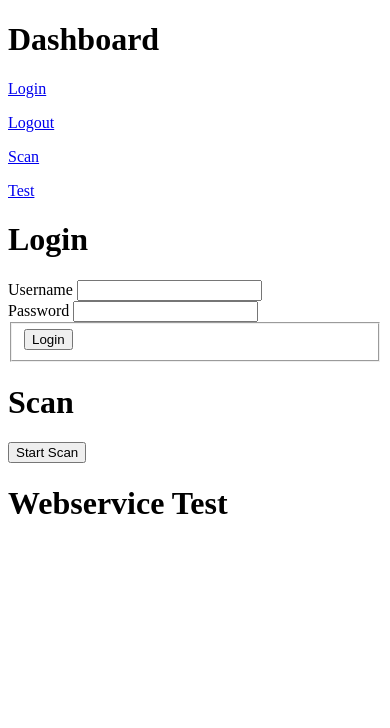
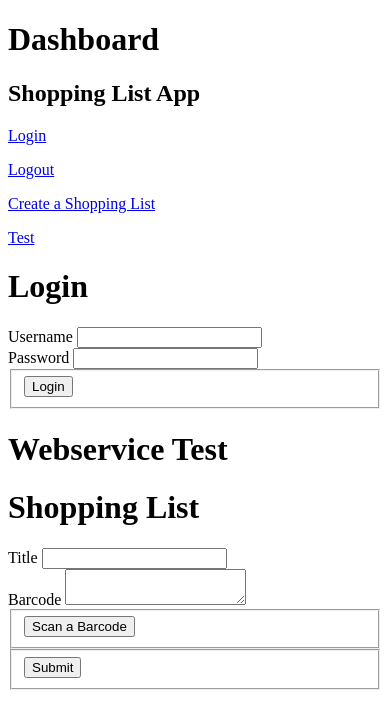
Before and after one commit to mastermindg/shoppinglist, a plain HTML site: page www/index.html in a window 390 px wide. Drawn offline with nearby package versions, Linux system fonts and the light colour scheme; some packages are replaced by stand-ins of ours.

Commit message:
Working on Shopping List page

```diff
--- a/www/index.html
+++ b/www/index.html
@@ -11,22 +11,19 @@
     <body>
 <div data-role="page" id="page_dashboard"><!-- page -->
  <script type="text/javascript" charset="utf-8" src="scripts/dashboard.js"></script>
- <div data-role="header">
-   <h1>Dashboard</h1>
- </div>
+ <div data-role="header"><h1>Dashboard</h1></div>
  <div data-role="content">
+   <h2>Shopping List App</h2>
    <p><a href="#page_login" data-role="button" id="button_login">Login</a></p>
    <p><a href="#" data-role="button" id="button_logout">Logout</a></p>
-   <p><a href="#page_scan" data-role="button" id="button_scan">Scan</a></p>
+   <p><a href="#create_shopping_list" data-role="button" id="button_create">Create a Shopping List</a></p>
    <p><a href="#service_test" data-role="button" id="button_test">Test</a></p>
  </div>
 </div>
 
 <div data-role="page" id="page_login"><!-- page -->
   <script type="text/javascript" charset="utf-8" src="scripts/login.js"></script>
-  <div data-role="header">
-    <h1>Login</h1>
-  </div>
+  <div data-role="header"><h1>Login</h1></div>
   <div data-role="content" class='content'>
     <div>
       <label for="page_login_name">Username</label>
@@ -42,25 +39,36 @@
   </div>
 </div>
 
+<div data-role="page" id="service_test"><!-- page -->
+<script type="text/javascript" charset="utf-8" src="scripts/test.js"></script>
+<div data-role="header"><h1>Webservice Test</h1></div>
+<div id="targetDiv"></div>
+</div>
 
-<div data-role="page" id="page_scan"><!-- page -->
-  <script type="text/javascript" charset="utf-8" src="scripts/scan.js"></script>
-  <div data-role="header">
-    <h1>Scan</h1>
+<div data-role="page" id="create_shopping_list"><!-- page -->
+<script type="text/javascript" charset="utf-8" src="scripts/scan.js"></script>
+<div data-role="header"><h1>Shopping List</h1></div>
+<div data-role="content" class='content'>
+    <div>
+      <label for="page_node_name">Title</label>
+      <input type="text" id="page_node_name" />
+    </div>
+    <div>
+      <label for="page_node_barcode">Barcode</label>
+      <textarea id="page_node_barcode"></textarea>
+    </div>
+    <fieldset>
+      <div><button type="button" data-theme="a" id="startScan">Scan a Barcode</button></div>
+    </fieldset>
+    <fieldset>
+      <div><button type="button" data-theme="b" id="page_node_create_submit">Submit</button></div>
+    </fieldset>
   </div>
-    <p>
-    <button id="startScan">Start Scan</button>
-    </p>
   <div id="results"></div>
  <script type="text/javascript" src="cordova.js"></script>
 </div>
 
 
-<div data-role="page" id="service_test"><!-- page -->
-<script type="text/javascript" charset="utf-8" src="scripts/test.js"></script>
-<h1>Webservice Test</h1>
-<div id="targetDiv"></div>
-</div>
 
     </body>
 </html>
--- a/www/scripts/dashboard.js
+++ b/www/scripts/dashboard.js
@@ -17,12 +17,12 @@ $('#page_dashboard').live('pageshow',function(){
         if (drupal_user.uid == 0) { // user is not logged in, show the login button, hide the logout button
           $('#button_login').show();
           $('#button_logout').hide();
-	  $('#button_scan').hide();
+	  $('#button_create').hide();
         }
         else { // user is logged in, hide the login button, show the logout button
           $('#button_login').hide();
           $('#button_logout').show();
-	  $('#button_scan').show();
+	  $('#button_create').show();
         }
       }
     });
--- a/www/scripts/scan.js
+++ b/www/scripts/scan.js
@@ -3,7 +3,7 @@ var resultDiv;
 document.addEventListener("deviceready", init, false);
 function init() {
 	document.querySelector("#startScan").addEventListener("touchend", startScan, false);
-	resultDiv = document.querySelector("#results");
+	resultText = document.querySelector("#page_node_barcode");
 }
 
 function startScan() {
@@ -14,7 +14,11 @@ function startScan() {
 			//	alert('Test');
 			//	resultDiv.innerHTML = "Cancelled";
 			//} else {
-				resultDiv.innerHTML = processBarcode(result.text);
+				resultText.value= result.text;
+				//$("textarea#ExampleMessage").html(result.exampleMessage)
+				//resultDiv.val(result.text);
+				//("page_node_barcode").val(result.text);
+				//resultDiv.innerHTML = processBarcode(result.text);
 			//}
 		},
 		function (error) {
```
